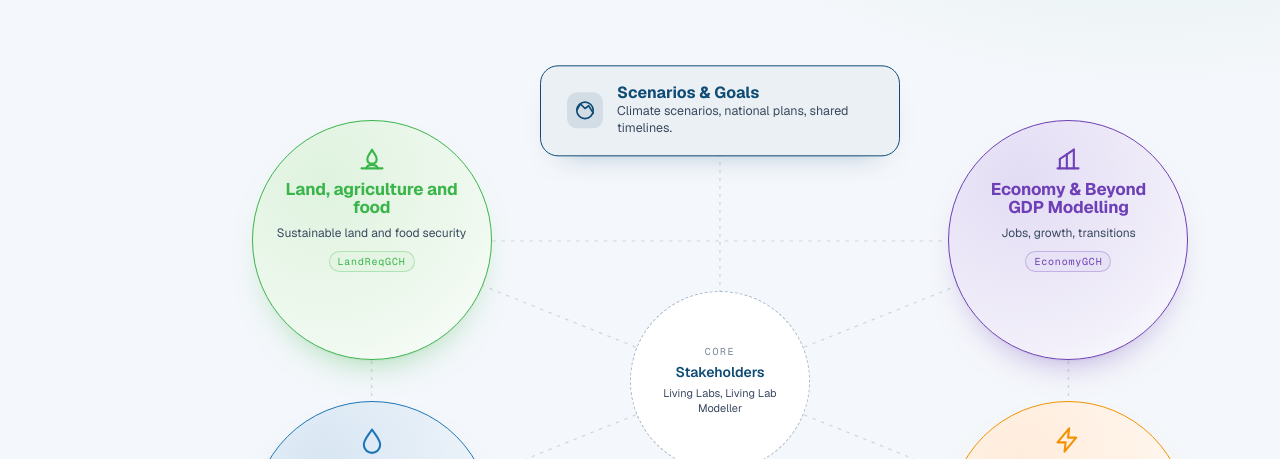
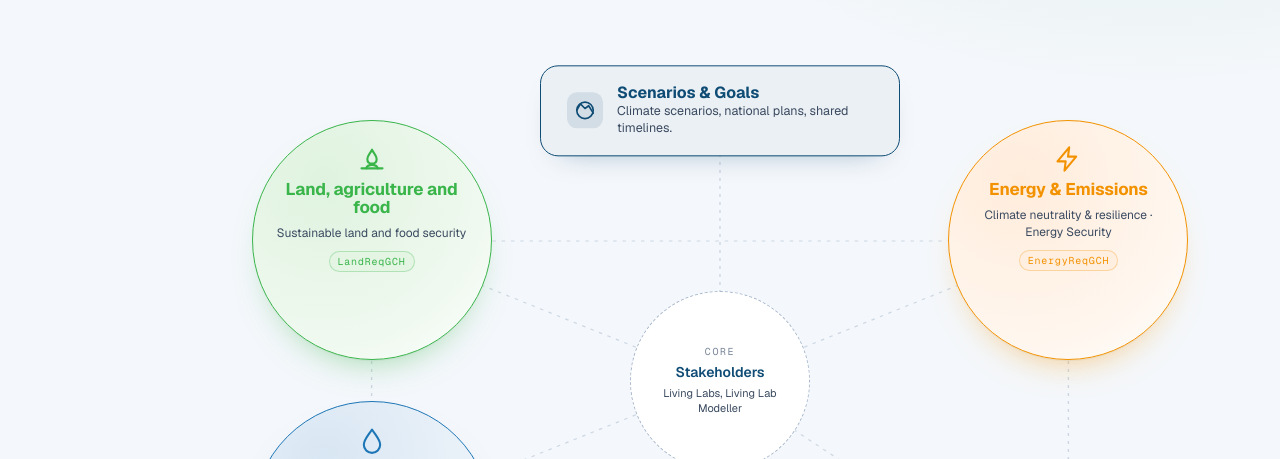
Before and after one commit to mevit8/GCH-Navigator, a plain HTML site: page index.html in a window 1280 px wide. Both pictures are taken after a click on the link "Models". Shown: the part 290-749 px from the top of the page. Drawn offline with nearby package versions, Linux system fonts and the light colour scheme.

Commit message:
Shema changes energy economy

```diff
--- a/index.html
+++ b/index.html
@@ -264,7 +264,7 @@
             <path d="M 620 380 L 320 240"/>
             <path d="M 620 380 L 920 240"/>
             <path d="M 620 380 L 320 520"/>
-            <path d="M 620 380 L 920 520"/>
+            <path d="M 620 380 L 920 610"/>
             <path d="M 620 380 L 620 110"/>
             <path d="M 620 380 L 620 660"/>
             <!-- bubble cross-links -->
@@ -272,6 +272,7 @@
             <path d="M 320 240 L 320 520"/>
             <path d="M 920 240 L 920 520"/>
             <path d="M 320 520 L 920 520"/>
+            <path d="M 920 610 L 620 660"/>
           </svg>
 
           <!-- Top: Scenarios & Goals (pill) -->
@@ -298,7 +299,7 @@
           </a>
 
           <!-- Economy & Trade -->
-          <a href="#/model/economy" class="bubble route-link" data-route="model" style="left: 74.2%; top: 31.5%; width: 240px; height: 240px; --bub-color: var(--c-econ);">
+          <a href="#/model/economy" class="bubble route-link" data-route="model" style="left: 74.2%; top: 80%; width: 240px; height: 240px; --bub-color: var(--c-econ);">
             <div class="ico">
               <svg viewBox="0 0 24 24" fill="none" stroke="currentColor" stroke-width="1.8" stroke-linecap="round" stroke-linejoin="round"><path d="M3 20h18"/><path d="M5 20V12"/><path d="M11 20V8"/><path d="M17 20V4"/><path d="M5 12l6-4 6-4"/></svg>
             </div>
@@ -322,7 +323,7 @@
           </a>
 
           <!-- Energy -->
-          <a href="#/model/energy" class="bubble route-link" data-route="model" style="left: 74.2%; top: 68.5%; width: 240px; height: 240px; --bub-color: var(--c-energy);">
+          <a href="#/model/energy" class="bubble route-link" data-route="model" style="left: 74.2%; top: 31.5%; width: 240px; height: 240px; --bub-color: var(--c-energy);">
             <div class="ico">
               <svg viewBox="0 0 24 24" fill="none" stroke="currentColor" stroke-width="1.8" stroke-linecap="round" stroke-linejoin="round"><path d="M13 2L3 14h7l-1 8 10-12h-7l1-8z"/></svg>
             </div>
```
